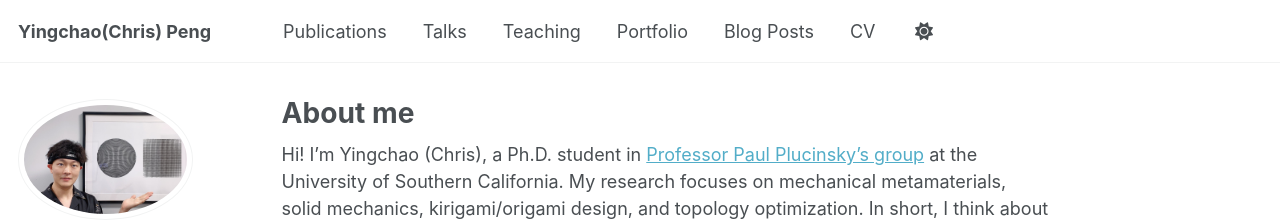
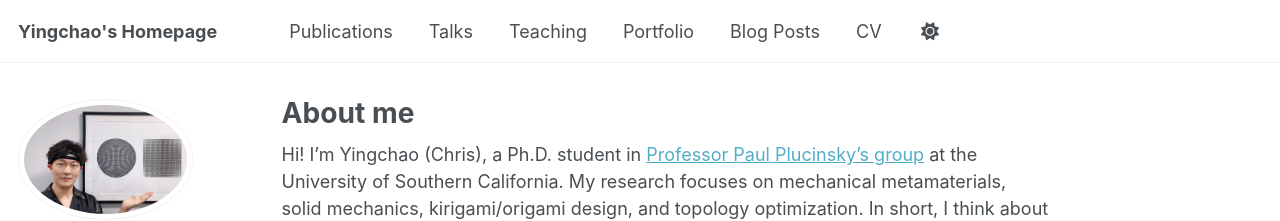
Before and after one commit to Hougeichao/Hougeichao.github.io, a Jekyll site: the page built from _pages/about.md, in a window 1280 px wide. Shown: the top 221 px of the page. Built offline with Jekyll 4.4.1, drawn with Linux system fonts in a browser that asks for light colours; some web fonts are replaced.

Commit message:
Update _config.yml

```diff
--- a/_config.yml
+++ b/_config.yml
@@ -9,7 +9,7 @@
 # Basic Site Settings
 locale                   : "en-US"
 site_theme               : "default"
-title                    : "Yingchao(Chris) Peng"
+title                    : "Yingchao's Homepage"
 title_separator          : "-"
 name                     : &name "Yingchao Peng"
 description              : &description "personal description"
```
